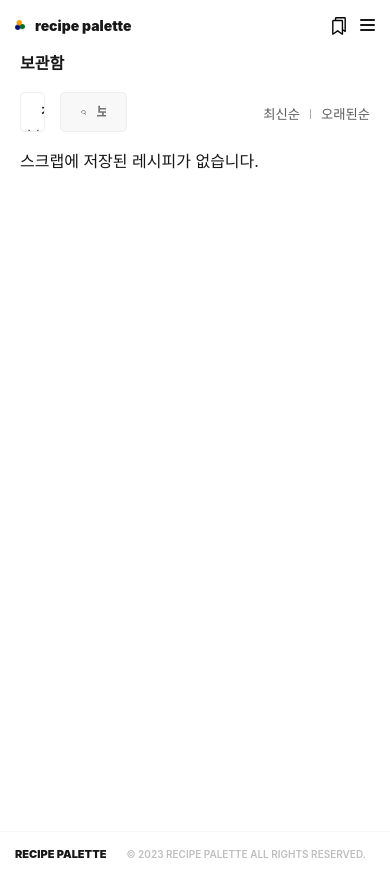
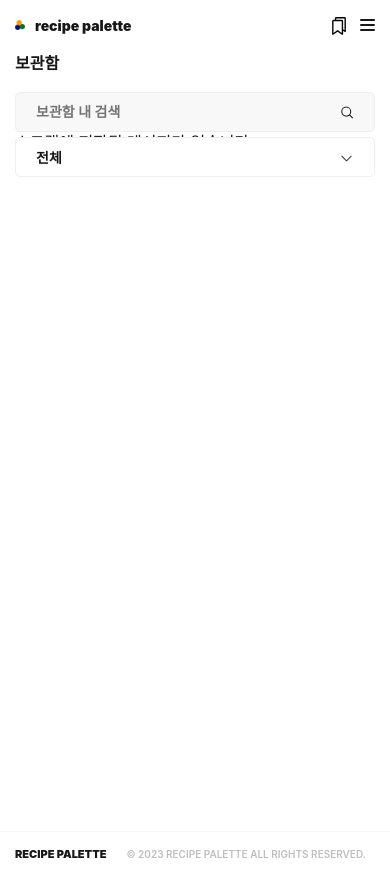
Before and after one commit to iepppop/recipe-palette, a Vue app: page /scrap in a window 390 px wide. Built offline with nearby package versions, Linux system fonts and the light colour scheme; a web font is replaced by a local one.

Commit message:
style: 스크랩 반응형 수정

```diff
--- a/src/views/ScrapView.vue
+++ b/src/views/ScrapView.vue
@@ -20,9 +20,9 @@
 </div>
 <div class="no"></div>
   <div class="order">
-      <button>최신순</button>
+      <button @click="reverseArray('최신순')">최신순</button>
       <span></span>
-      <button>오래된순</button>
+      <button @click="reverseArray('오래된순')">오래된순</button>
     </div>
     </div>
     <div class="nolist" v-show="store.recipeArr.length === 0">
@@ -146,7 +146,16 @@ const updateList = () =>{
   changeName()
 }
 
+const reverseArray = (name) =>{
+  if(name==='오래된순'){
+    router.push({ name: 'scrap', query: { orderBy: 'oldest'}})
+  }else{
+    router.push({ name: 'scrap', query: { orderBy: 'latest'}})
+  }
+}
+
 onMounted(()=>{
+  updatedList.value = store.recipeArr.reverse()
   updateList()
 })
 
@@ -188,6 +197,7 @@ watch(route,()=>{
 
       button{
         color:#5b5b5b;
+        cursor: pointer;
       }
 
       span{
@@ -259,6 +269,7 @@ watch(route,()=>{
     display: flex;
     align-items: center;
     padding:0 20px;
+    width: 100%;
 
     input {
       width: 100%;
@@ -275,7 +286,7 @@ watch(route,()=>{
   }
 
   .scrap-list {
-    width: 1400px;
+    width: 100%;
     margin: 0 auto;
     display: grid;
     grid-template-columns: 1fr 1fr 1fr;
@@ -406,12 +417,71 @@ watch(route,()=>{
   .scrap-wrap {
     width: 100%;
     padding: 0 20px;
-    ul {
-      grid-template-columns: 1fr;
-      gap: 5px;
+    .scrap-title {
+      grid-template-columns: 1fr 1fr;
+
+      .no {
+        display: none;
+      }
+    }
+
+    .scrap-list{
+      grid-template-columns: 1fr 1fr;
     }
   }
 }
+
+@include laptopToTablet {
+  .scrap-wrap {
+    .scrap-title {
+      grid-template-columns: 1fr 1fr;
+    }
+
+    .scrap-list{
+      grid-template-columns: 1fr;
+    }
+  }
+  }
+
+  @include tabletToMobile {
+    .scrap-wrap {
+      padding: 0 15px;
+    .scrap-title {
+      grid-template-columns: 1fr;
+      .scrap-title-rel{
+      .scrap-cate-search-wrap{
+        grid-template-columns: 1fr;
+        gap:5px;
+        padding:0;
+      }
+      }
+
+
+      .scrap-cate-wrap{
+          order:2
+        }
+
+        .scrap-search{
+
+          input{
+            margin: 0 !important;;
+          }
+          svg{
+            order:2;
+          }
+        }
+
+      .order{
+        display:none;
+      }
+    }
+
+    .scrap-list{
+      grid-template-columns: 1fr;
+      margin:60px 0 0 0;
+    }
+  }
+  }
 
 @include iphone {
   .scrap-wrap {
```
